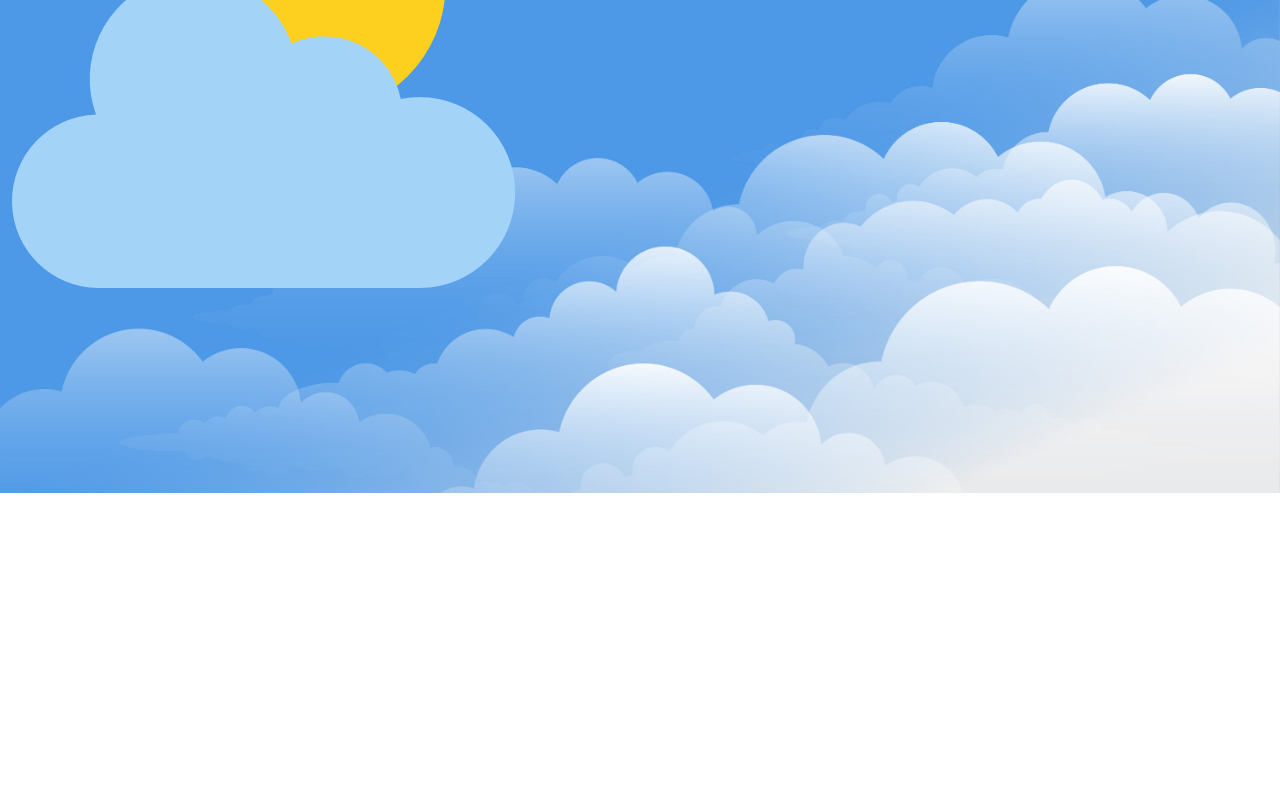
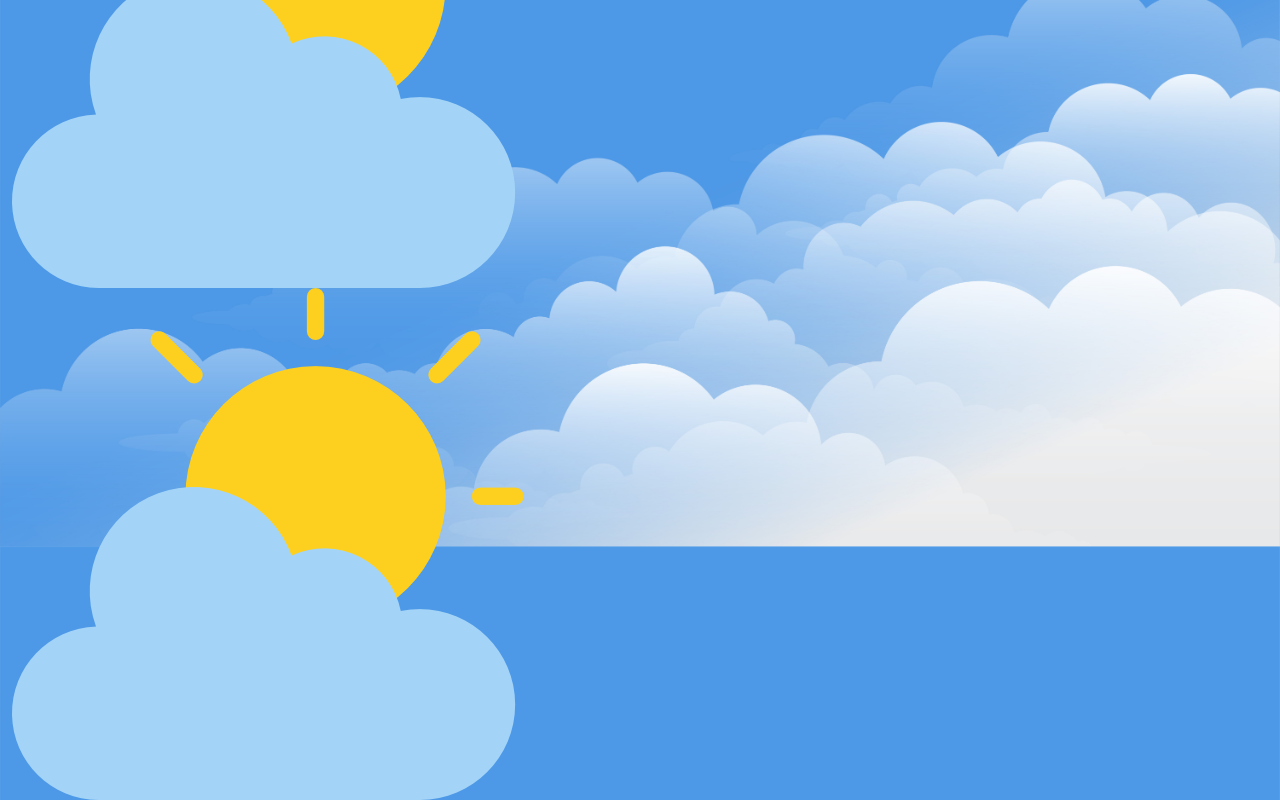
Before and after one commit to SeinyZ/programmazione_web, a plain HTML site: page index.html in a window 1280 px wide. Shown: the part 307-1107 px from the top of the page. Before the commit the page ends 800 px from the top, so only its background shows below. Drawn offline with nearby package versions, Linux system fonts and the light colour scheme.

Commit message:
riprova resize

```diff
--- a/index.html
+++ b/index.html
@@ -43,7 +43,11 @@
 							<img src="cloudy.png" alt="nuvoloso">
 						</div>
 					</div>
-
+					<div class = "col-md-12 col-md-6 col-md-3">
+						<div id="weather_icon">
+							<img src="cloudy.png" alt="nuvoloso">
+						</div>
+					</div>
 					<!--temperatura e tempo-->
 					<div class="row"></div>
 					<div class = "col-md-3"></div>
```
